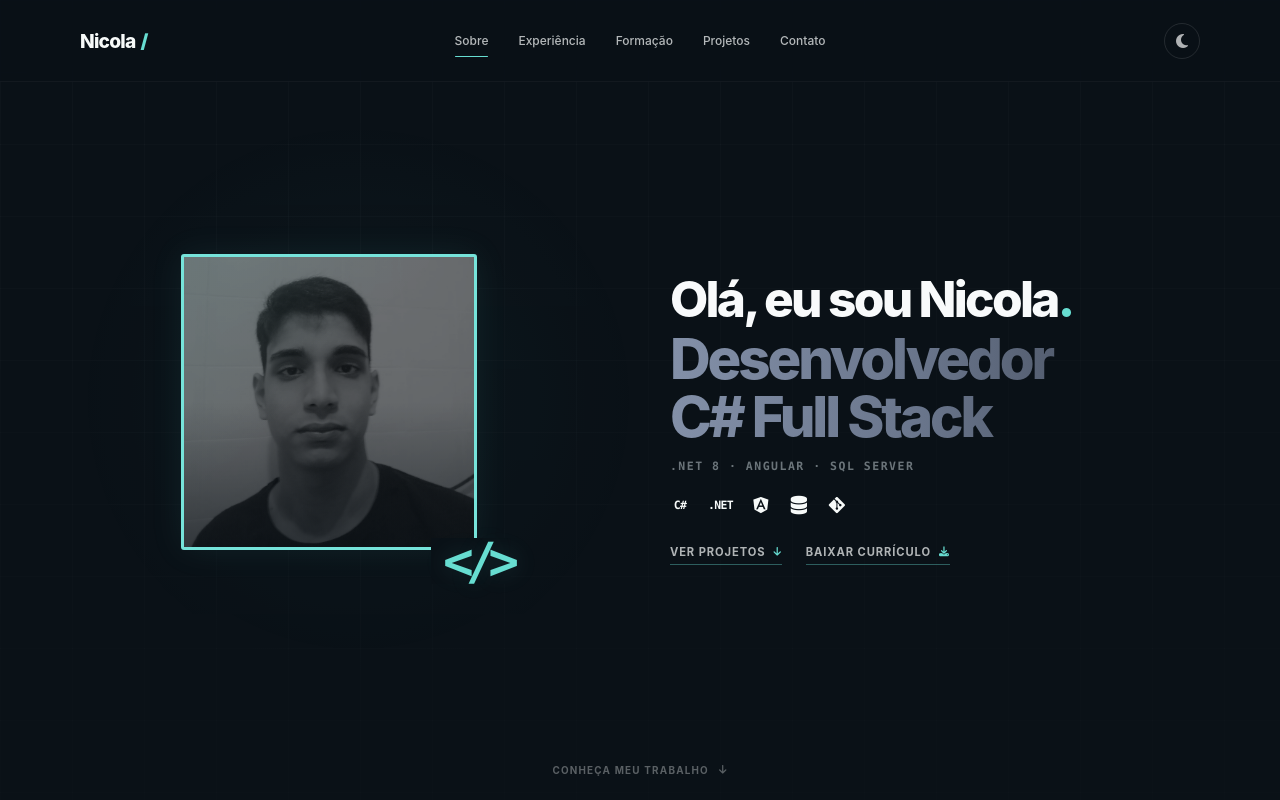
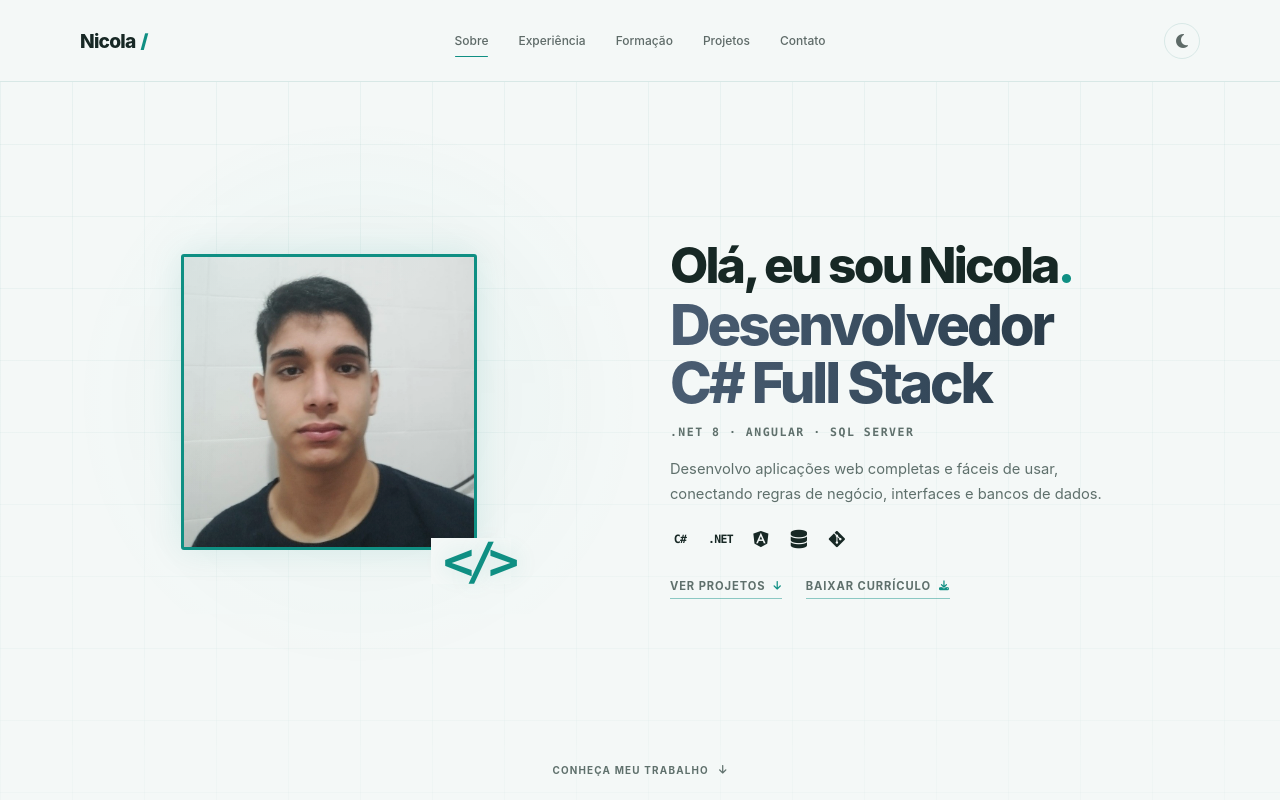
Before and after one commit to Nicola3423/meu-portifolio, a React (Create React App) app: page / in a window 1280 px wide. Shown: the top 800 px of the page. Built offline with nearby package versions, Linux system fonts and the light colour scheme.

Commit message:
Fix hero theme contrast and add concise summary

```diff
--- a/src/App.tsx
+++ b/src/App.tsx
@@ -105,6 +105,9 @@ const App: React.FC = () => {
   useEffect(() => {
     document.documentElement.dataset.theme = isDarkMode ? 'dark' : 'light';
     window.localStorage.setItem('portfolio-theme', isDarkMode ? 'dark' : 'light');
+    document
+      .querySelector('meta[name="theme-color"]')
+      ?.setAttribute('content', isDarkMode ? '#0a1117' : '#f4f8f7');
   }, [isDarkMode]);
 
   useEffect(() => {
@@ -199,6 +202,10 @@ const App: React.FC = () => {
               <p className="hero-greeting">Olá, eu sou Nicola<span>.</span></p>
               <h1>Desenvolvedor <span>C# Full Stack</span></h1>
               <p className="hero-stack-line">.NET 8 · Angular · SQL Server</p>
+              <p className="hero-summary">
+                Desenvolvo aplicações web completas e fáceis de usar, conectando regras de negócio,
+                interfaces e bancos de dados.
+              </p>
 
               <div className="hero-tech-row" aria-label="Principais tecnologias">
                 <span className="hero-tech-glyph hero-tech-text" title="C#">C#</span>
--- a/src/styles.css
+++ b/src/styles.css
@@ -24,6 +24,19 @@
   --radius-lg: 34px;
   --container: 1180px;
   --nav-height: 78px;
+  --hero-bg: #f4f8f7;
+  --hero-nav-bg: rgba(244, 248, 247, 0.96);
+  --hero-nav-border: rgba(15, 118, 110, 0.12);
+  --hero-grid: rgba(15, 118, 110, 0.055);
+  --hero-text: #172825;
+  --hero-nav-text: rgba(23, 40, 37, 0.68);
+  --hero-heading-from: #4a5d72;
+  --hero-heading-mid: #35495b;
+  --hero-heading-to: #25343f;
+  --hero-muted: #5f706c;
+  --hero-accent: #0f8f83;
+  --hero-frame-bg: #e9f1ef;
+  --hero-photo-overlay: rgba(15, 45, 40, 0.06);
   color-scheme: light;
 }
 
@@ -48,6 +61,19 @@
   --shadow-sm: 0 12px 34px rgba(0, 0, 0, 0.24);
   --shadow-md: 0 26px 64px rgba(0, 0, 0, 0.34);
   --shadow-lg: 0 40px 90px rgba(0, 0, 0, 0.42);
+  --hero-bg: #0a1117;
+  --hero-nav-bg: rgba(10, 17, 23, 0.96);
+  --hero-nav-border: rgba(255, 255, 255, 0.05);
+  --hero-grid: rgba(255, 255, 255, 0.018);
+  --hero-text: #f7faf9;
+  --hero-nav-text: rgba(247, 250, 249, 0.72);
+  --hero-heading-from: #8f9bb0;
+  --hero-heading-mid: #78849a;
+  --hero-heading-to: #5f697b;
+  --hero-muted: rgba(214, 225, 229, 0.64);
+  --hero-accent: #67ddd1;
+  --hero-frame-bg: #0a1117;
+  --hero-photo-overlay: rgba(10, 17, 23, 0.12);
   color-scheme: dark;
 }
 
@@ -1867,8 +1893,8 @@ h3 {
 /* Hero inspirado na referência enviada */
 .main-nav {
   height: 82px;
-  border-bottom-color: rgba(255, 255, 255, 0.04);
-  background: rgba(10, 17, 23, 0.96);
+  border-bottom-color: var(--hero-nav-border);
+  background: var(--hero-nav-bg);
   backdrop-filter: blur(14px);
   -webkit-backdrop-filter: blur(14px);
 }
@@ -1882,7 +1908,7 @@ h3 {
 
 .main-nav .brand {
   gap: 5px;
-  color: #f7faf9;
+  color: var(--hero-text);
   font-size: 1.2rem;
   letter-spacing: -0.04em;
 }
@@ -1893,7 +1919,7 @@ h3 {
 }
 
 .brand-slash {
-  color: #67ddd1;
+  color: var(--hero-accent);
   font-weight: 900;
 }
 
@@ -1904,20 +1930,20 @@ h3 {
 }
 
 .main-nav .nav-links > a {
-  color: rgba(247, 250, 249, 0.72);
+  color: var(--hero-nav-text);
   font-size: 0.75rem;
   font-weight: 550;
 }
 
 .main-nav .nav-links > a:hover,
 .main-nav .nav-links > a:focus-visible {
-  color: #ffffff;
+  color: var(--hero-text);
 }
 
 .main-nav .nav-links > a:not(.nav-contact)::after {
   bottom: -9px;
   height: 1px;
-  background: #67ddd1;
+  background: var(--hero-accent);
 }
 
 .main-nav .nav-links > a:first-child::after {
@@ -1928,14 +1954,14 @@ h3 {
   padding: 0;
   border-radius: 0;
   background: transparent;
-  color: rgba(247, 250, 249, 0.72);
+  color: var(--hero-nav-text);
   box-shadow: none;
 }
 
 .main-nav .nav-links .nav-contact:hover,
 .main-nav .nav-links .nav-contact:focus-visible {
   background: transparent;
-  color: #ffffff;
+  color: var(--hero-text);
 }
 
 .main-nav .nav-actions {
@@ -1945,21 +1971,21 @@ h3 {
 .main-nav .theme-toggle {
   width: 36px;
   height: 36px;
-  border-color: rgba(255, 255, 255, 0.11);
+  border-color: var(--hero-nav-border);
   background: transparent;
-  color: rgba(255, 255, 255, 0.68);
+  color: var(--hero-nav-text);
   box-shadow: none;
 }
 
 .main-nav .theme-toggle:hover {
-  border-color: #67ddd1;
-  color: #67ddd1;
+  border-color: var(--hero-accent);
+  color: var(--hero-accent);
 }
 
 .main-nav .menu-toggle {
-  border-color: rgba(255, 255, 255, 0.12);
+  border-color: var(--hero-nav-border);
   background: transparent;
-  color: #f7faf9;
+  color: var(--hero-text);
   box-shadow: none;
 }
 
@@ -1969,8 +1995,9 @@ h3 {
   display: grid;
   align-items: stretch;
   overflow: hidden;
-  background: #0a1117;
-  color: #f7faf9;
+  background: var(--hero-bg);
+  color: var(--hero-text);
+  transition: background-color 220ms ease, color 220ms ease;
 }
 
 .hero-section::before {
@@ -1979,9 +2006,9 @@ h3 {
   z-index: -1;
   inset: 0;
   background:
-    radial-gradient(circle at 28% 50%, rgba(103, 221, 209, 0.05), transparent 28%),
-    linear-gradient(rgba(255, 255, 255, 0.018) 1px, transparent 1px),
-    linear-gradient(90deg, rgba(255, 255, 255, 0.018) 1px, transparent 1px);
+    radial-gradient(circle at 28% 50%, color-mix(in srgb, var(--hero-accent) 8%, transparent), transparent 28%),
+    linear-gradient(var(--hero-grid) 1px, transparent 1px),
+    linear-gradient(90deg, var(--hero-grid) 1px, transparent 1px);
   background-size: auto, 72px 72px, 72px 72px;
   mask-image: linear-gradient(to bottom, black, rgba(0, 0, 0, 0.35));
 }
@@ -2006,10 +2033,10 @@ h3 {
   position: absolute;
   inset: 0 34px 34px 0;
   overflow: hidden;
-  border: 3px solid #76e3da;
+  border: 3px solid var(--hero-accent);
   border-radius: 3px;
-  background: #0a1117;
-  box-shadow: 0 0 35px rgba(103, 221, 209, 0.08);
+  background: var(--hero-frame-bg);
+  box-shadow: 0 0 35px color-mix(in srgb, var(--hero-accent) 12%, transparent);
 }
 
 .code-frame-border::after {
@@ -2017,8 +2044,8 @@ h3 {
   position: absolute;
   inset: 0;
   background:
-    linear-gradient(to top, rgba(10, 17, 23, 0.5), transparent 50%),
-    linear-gradient(135deg, rgba(103, 221, 209, 0.08), transparent 45%);
+    linear-gradient(to top, var(--hero-photo-overlay), transparent 48%),
+    linear-gradient(135deg, color-mix(in srgb, var(--hero-accent) 5%, transparent), transparent 45%);
   pointer-events: none;
 }
 
@@ -2027,14 +2054,14 @@ h3 {
   height: 100%;
   object-fit: cover;
   object-position: center;
-  filter: grayscale(1) contrast(1.08) brightness(0.78);
-  opacity: 0.58;
+  filter: saturate(0.9) contrast(1.04) brightness(1.02);
+  opacity: 1;
   transition: filter 260ms ease, opacity 260ms ease, transform 400ms ease;
 }
 
 .hero-code-frame:hover .code-frame-image {
-  filter: grayscale(0.35) contrast(1.06) brightness(0.86);
-  opacity: 0.76;
+  filter: saturate(1) contrast(1.04) brightness(1.04);
+  opacity: 1;
   transform: scale(1.025);
 }
 
@@ -2044,14 +2071,14 @@ h3 {
   bottom: 0;
   z-index: 3;
   padding: 0 0 0 12px;
-  background: #0a1117;
-  color: #67ddd1;
+  background: var(--hero-bg);
+  color: var(--hero-accent);
   font-family: ui-monospace, SFMono-Regular, Menlo, Consolas, monospace;
   font-size: clamp(2.5rem, 4vw, 3.5rem);
   font-weight: 900;
   letter-spacing: -0.16em;
   line-height: 0.9;
-  text-shadow: 0 0 24px rgba(103, 221, 209, 0.18);
+  text-shadow: 0 0 24px color-mix(in srgb, var(--hero-accent) 20%, transparent);
 }
 
 .hero-intro {
@@ -2060,7 +2087,7 @@ h3 {
 
 .hero-greeting {
   margin-bottom: 3px;
-  color: #f8fafb;
+  color: var(--hero-text);
   font-size: clamp(2rem, 4vw, 3.1rem);
   font-weight: 820;
   letter-spacing: -0.055em;
@@ -2068,12 +2095,17 @@ h3 {
 }
 
 .hero-greeting span {
-  color: #67ddd1;
+  color: var(--hero-accent);
 }
 
 .hero-intro h1 {
   margin-bottom: 12px;
-  background: linear-gradient(90deg, #8390a8 0%, #69758b 55%, #485161 100%);
+  background: linear-gradient(
+    90deg,
+    var(--hero-heading-from) 0%,
+    var(--hero-heading-mid) 55%,
+    var(--hero-heading-to) 100%
+  );
   background-clip: text;
   color: transparent;
   -webkit-background-clip: text;
@@ -2086,7 +2118,7 @@ h3 {
 
 .hero-stack-line {
   margin: 0;
-  color: rgba(214, 225, 229, 0.48);
+  color: var(--hero-muted);
   font-family: ui-monospace, SFMono-Regular, Menlo, Consolas, monospace;
   font-size: 0.72rem;
   font-weight: 700;
@@ -2094,26 +2126,34 @@ h3 {
   text-transform: uppercase;
 }
 
+.hero-summary {
+  max-width: 540px;
+  margin: 18px 0 0;
+  color: var(--hero-muted);
+  font-size: 0.92rem;
+  line-height: 1.7;
+}
+
 .hero-tech-row {
   display: flex;
   align-items: center;
   gap: 18px;
   margin-top: 23px;
-  color: #f7faf9;
+  color: var(--hero-text);
 }
 
 .hero-tech-glyph {
   min-width: 20px;
   display: inline-grid;
   place-items: center;
-  color: #f7faf9;
+  color: var(--hero-text);
   font-size: 1.16rem;
   line-height: 1;
   transition: color 170ms ease, transform 170ms ease;
 }
 
 .hero-tech-glyph:hover {
-  color: #67ddd1;
+  color: var(--hero-accent);
   transform: translateY(-3px);
 }
 
@@ -2136,8 +2176,8 @@ h3 {
   align-items: center;
   gap: 8px;
   padding-bottom: 5px;
-  border-bottom: 1px solid rgba(103, 221, 209, 0.38);
-  color: rgba(247, 250, 249, 0.7);
+  border-bottom: 1px solid color-mix(in srgb, var(--hero-accent) 45%, transparent);
+  color: var(--hero-muted);
   font-size: 0.7rem;
   font-weight: 750;
   letter-spacing: 0.08em;
@@ -2147,12 +2187,12 @@ h3 {
 }
 
 .hero-quick-links a:hover {
-  border-color: #67ddd1;
-  color: #ffffff;
+  border-color: var(--hero-accent);
+  color: var(--hero-text);
 }
 
 .hero-quick-links i {
-  color: #67ddd1;
+  color: var(--hero-accent);
   font-size: 0.62rem;
 }
 
@@ -2163,7 +2203,7 @@ h3 {
   display: inline-flex;
   align-items: center;
   gap: 10px;
-  color: rgba(247, 250, 249, 0.34);
+  color: var(--hero-muted);
   font-size: 0.62rem;
   font-weight: 700;
   letter-spacing: 0.12em;
@@ -2174,7 +2214,7 @@ h3 {
 }
 
 .hero-scroll-cue:hover {
-  color: #67ddd1;
+  color: var(--hero-accent);
 }
 
 #formacao {
@@ -2189,15 +2229,15 @@ h3 {
   .main-nav .nav-links {
     justify-self: auto;
     gap: 0;
-    border-left-color: rgba(255, 255, 255, 0.1);
-    background: #0a1117;
+    border-left-color: var(--hero-nav-border);
+    background: var(--hero-bg);
   }
 
   .main-nav .nav-links > a,
   .main-nav .nav-links .nav-contact {
     padding: 17px 3px;
-    border-bottom: 1px solid rgba(255, 255, 255, 0.08);
-    color: rgba(247, 250, 249, 0.76);
+    border-bottom: 1px solid var(--hero-nav-border);
+    color: var(--hero-nav-text);
     text-align: left;
   }
 
```
Also changed, not shown: 1 other file (tests, documents, lock files or other folders).
